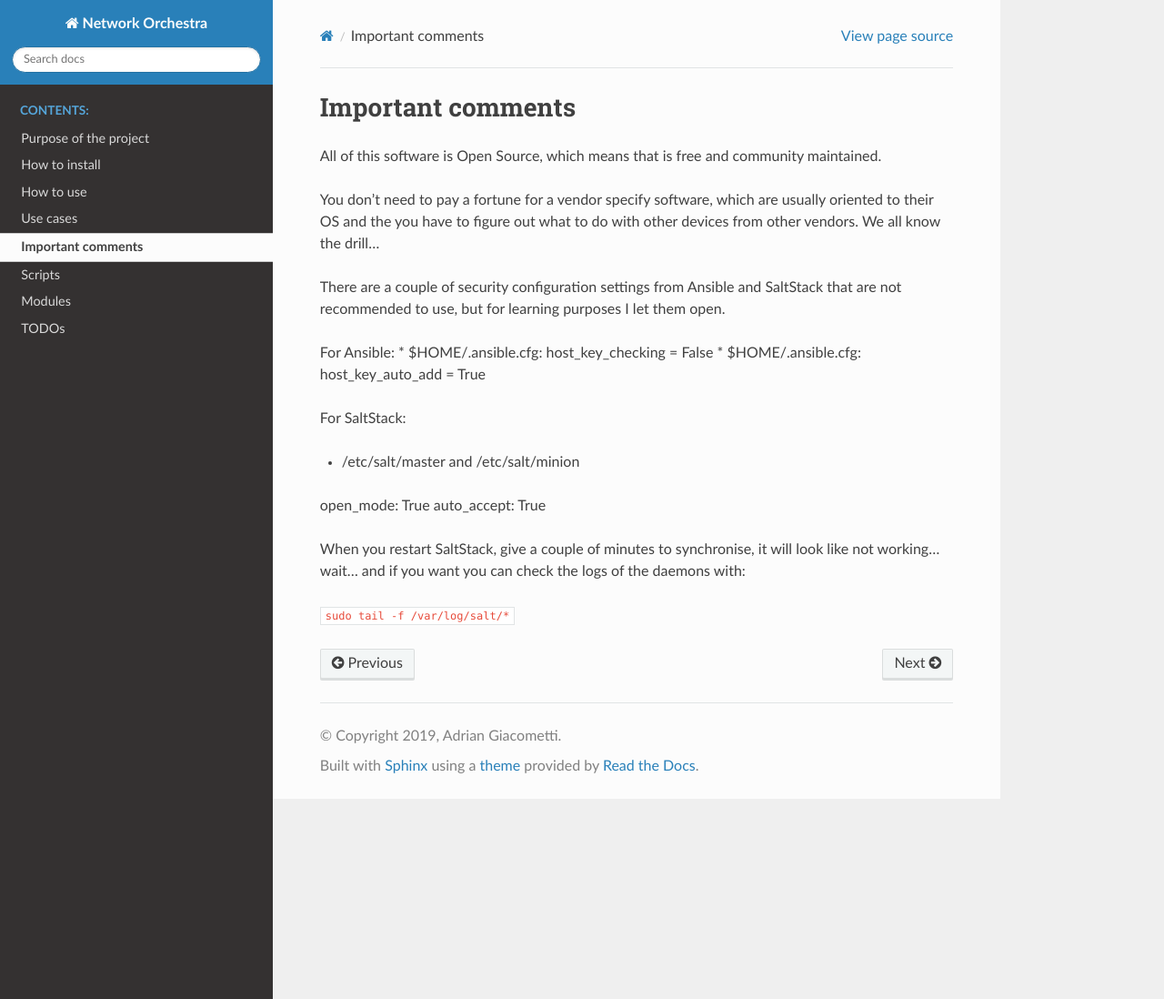
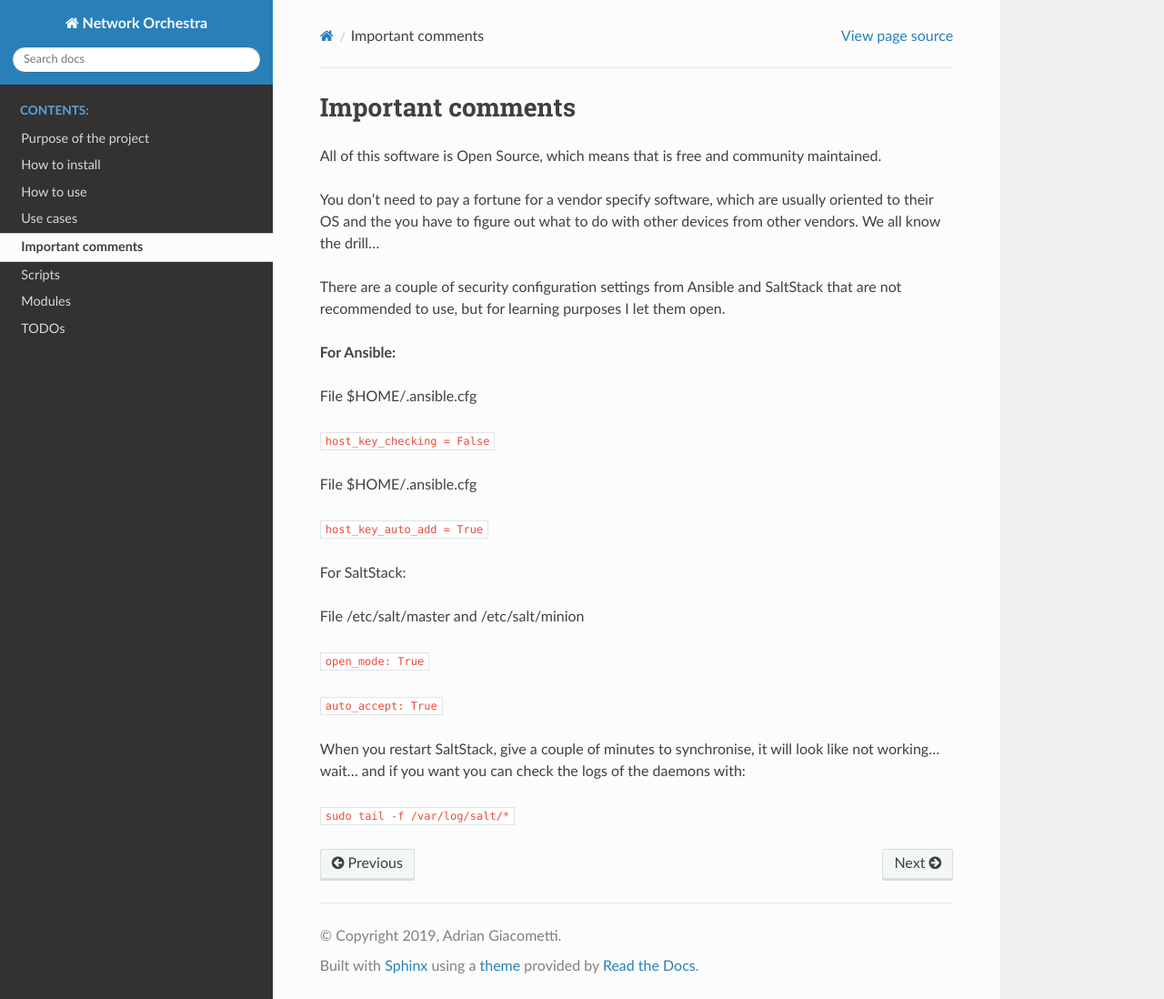
Before and after one commit to aegiacometti/netor, a Sphinx documentation site: the page built from docs/important_comments.rst, in a window 1280 px wide and 1098 px high. Shown: the whole window at 91% size. Built offline with Sphinx 7.4.7 and the Read the Docs theme 2.0.0, drawn with Linux system fonts in a browser that asks for light colours.

Commit message:
docs corrections

```diff
--- a/docs/important_comments.rst
+++ b/docs/important_comments.rst
@@ -9,16 +9,25 @@ have to figure out what to do with other devices from other vendors. We all know
 There are a couple of security configuration settings from Ansible and SaltStack that are not recommended
 to use, but for learning purposes I let them open.
 
-For Ansible:
-* $HOME/.ansible.cfg: host_key_checking = False
-* $HOME/.ansible.cfg: host_key_auto_add = True
+**For Ansible:**
+
+File $HOME/.ansible.cfg
+
+``host_key_checking = False``
+
+File $HOME/.ansible.cfg
+
+``host_key_auto_add = True``
+
 
 For SaltStack:
 
-* /etc/salt/master and /etc/salt/minion
+File /etc/salt/master and /etc/salt/minion
 
-open_mode: True
-auto_accept: True
+``open_mode: True``
+
+``auto_accept: True``
+
 
 When you restart SaltStack, give a couple of minutes to synchronise, it will
 look like not working... wait... and if you want you can check the logs of the
```
Also changed, not shown: README.md (+29 -40 lines), docs/usecases.rst (+11 -13 lines).
